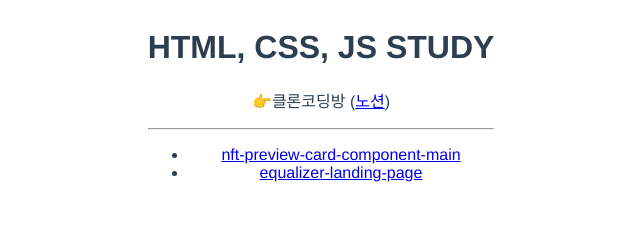
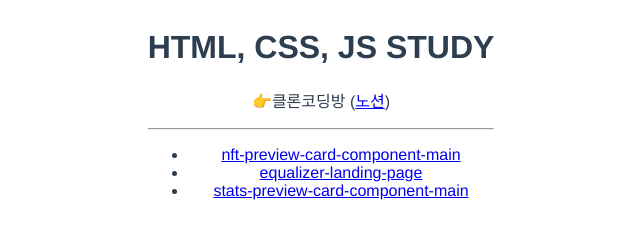
Before and after one commit to Dal-ya/frontend-mento-study, a plain HTML site: page index.html in a window 1280 px wide. Shown: the whole page, without its empty margins (319-959 px from the left). Drawn offline with Linux system fonts and the light colour scheme.

Commit message:
ADD | stats-preview-card LINK

```diff
--- a/index.html
+++ b/index.html
@@ -38,6 +38,11 @@
                     equalizer-landing-page
                 </a>
             </li>
+            <li>
+                <a href="https://dal-ya.github.io/frontend-mento-study/stats-preview-card-component-main/">
+                    stats-preview-card-component-main
+                </a>
+            </li>
         </ul>
     </div>
 </div>
```
